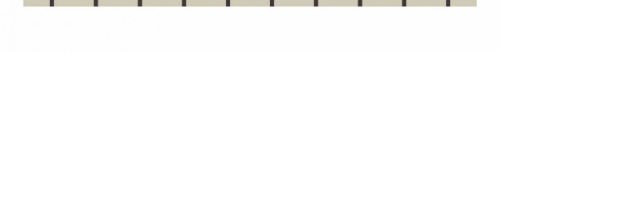
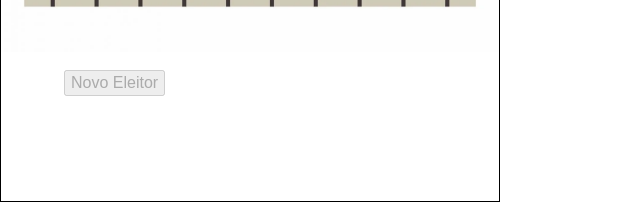
Before and after one commit to leandroperego/EleicoesBrasil2022, a plain HTML site: page index.html in a window 1280 px wide. Shown: the part 298-501 px from the top of the page, without its empty margins (0-640 px from the left). Drawn offline with Linux system fonts and the light colour scheme.

Commit message:
Criado botão Novo ELeitor

```diff
--- a/index.html
+++ b/index.html
@@ -64,8 +64,11 @@
       <button id="btcorrige" class="btValidar" onclick="corrigirDados()"></button>
       <button id="btconfirma" class="btValidar" onclick="confirmarVoto()"></button>
     </div>
+
   </div>
   <script src="script.js"></script>
+
+  <button id="btnovoeleitor" disabled onclick="liberarNovoEleitor()">Novo Eleitor</button>
 
 </body>
 
--- a/script.js
+++ b/script.js
@@ -297,6 +297,7 @@ function mostrarFIM(){
     <p id="votou">VOTOU</p>
   </div>
   `
+  habilitarBtNovoEleitor();
 }
 
 function verificarDigitouTudo() {
@@ -349,3 +350,7 @@ function bloquearBotao(id){
 function desbloquearBotao(id){
   id.disabled = false;
 }
+
+function habilitarBtNovoEleitor(){
+  btnovoeleitor.disabled = false;
+}
--- a/style.css
+++ b/style.css
@@ -10,6 +10,7 @@ body{
 }
 
 #urna{
+  border: 1px solid;
   background-image: url(urna.webp);
   width: 500px;
   height: 500px;
@@ -135,16 +136,6 @@ body{
   height: 10%;
 }
 
-#nome{
-/*   position: absolute;
-/*   top: 50%; */ */
-}
-
-#partido{
-/*   position: absolute;
-  top: 63%; */
-}
-
 .rodape{
   width: 100%;
   height: 20%;
@@ -217,3 +208,11 @@ img{
   justify-content: flex-end;
   align-items: flex-end;
 }
+
+#btnovoeleitor{
+  position: absolute;
+  top: 46%;
+  left: 5%;
+  padding: 2px 5px;
+  cursor: pointer;
+}
```
